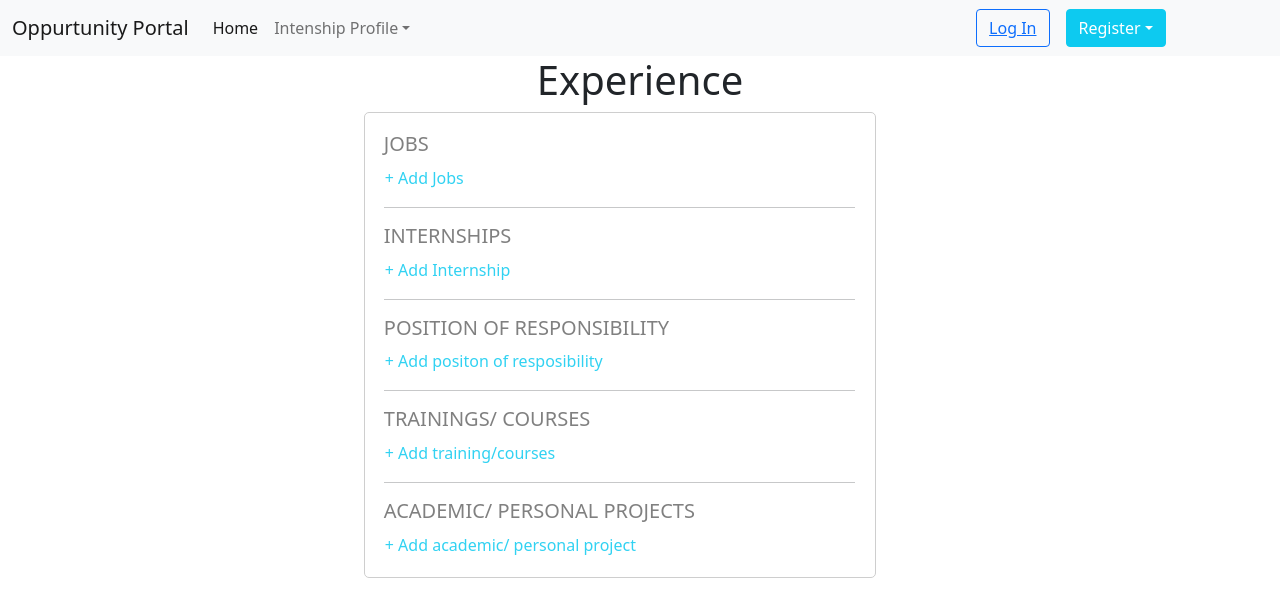
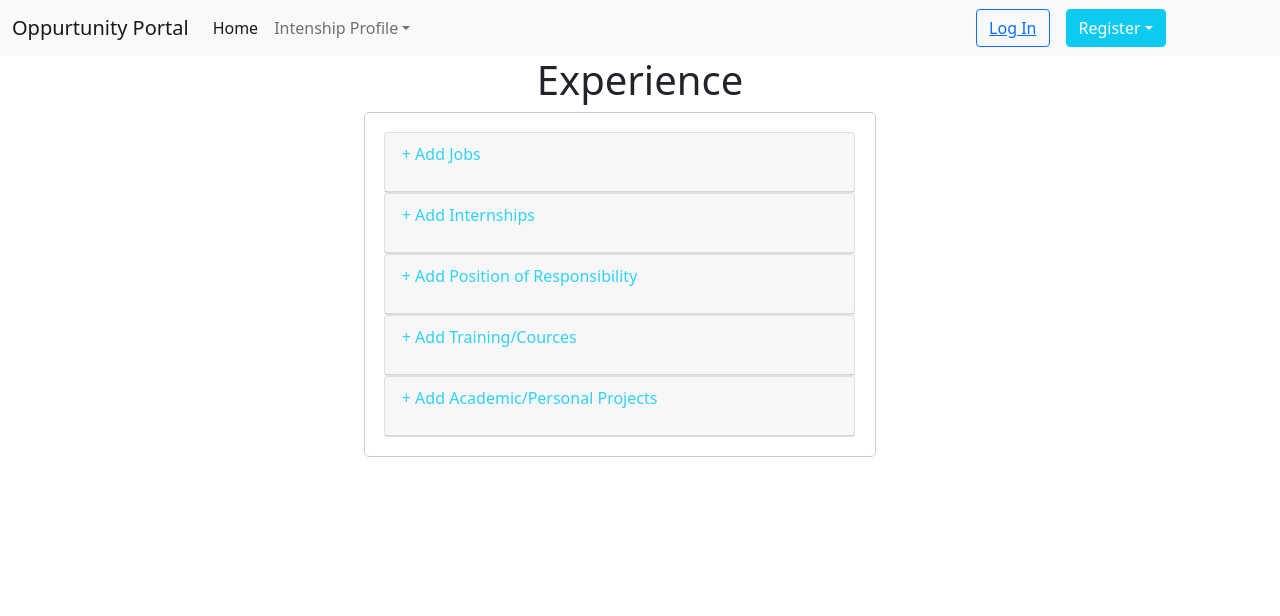
Before and after one commit to Umang-IIT/Oppurtunity-Portal, a React (Create React App) app: page /exp in a window 1280 px wide. Shown: the top 616 px of the page. Built offline with nearby package versions, Linux system fonts and the light colour scheme.

Commit message:
made style of experience similar to other sections

```diff
--- a/src/App.js
+++ b/src/App.js
@@ -1,43 +1,30 @@
-import React from 'react';
-import Navbar from './components/Navbar.jsx';
-import { BrowserRouter as Router, Route, Routes } from 'react-router-dom';
+import React from "react";
+import Navbar from "./components/Navbar.jsx";
+import { BrowserRouter as Router, Route, Routes } from "react-router-dom";
 import Signup from "./components/signup.jsx";
 import Signin from "./components/signin.jsx";
 import Skills from "./components/skills.jsx";
 import Experience from "./components/Experience";
 import Personal from "./components/Personal.jsx";
-import Education from './components/Education.jsx';
-import Footer from './components/Footer.jsx';
+import Education from "./components/Education.jsx";
+import Footer from "./components/Footer.jsx";
+import Home from "./components/Home.jsx";
 
 function App() {
-    return ( <
-        Router >
-        <
-        Navbar / >
-        <
-        Routes >
-        <
-        Route path = "/signup"
-        element = { < Signup / > }
-        /> <
-        Route exact path = "/signin"
-        element = { < Signin / > }
-        /> <
-        Route exact path = "/skills"
-        element = { < Skills / > }
-        /> <
-        Route exact path = "/exp"
-        element = { < Experience / > }
-        /> <
-        Route exact path = "/edu"
-        element = { < Education / > }
-        /> <
-        Route exact path = "/per"
-        element = { < Personal / > }
-        /> <
-        /Routes> <
-        /Router >
-    );
+  return (
+    <Router>
+      <Navbar />
+      <Routes>
+        <Route path="/signup" element={<Signup />} />{" "}
+        <Route path="/" element={<Home />} />{" "}
+        <Route exact path="/signin" element={<Signin />} />{" "}
+        <Route exact path="/skills" element={<Skills />} />{" "}
+        <Route exact path="/exp" element={<Experience />} />{" "}
+        <Route exact path="/edu" element={<Education />} />{" "}
+        <Route exact path="/per" element={<Personal />} />{" "}
+      </Routes>{" "}
+    </Router>
+  );
 }
 
 export default App;
--- a/src/components/Education.jsx
+++ b/src/components/Education.jsx
@@ -3,6 +3,7 @@ import { Accordion, Card, Col, Row, useAccordionButton } from "react-bootstrap";
 import { FormControl, FormLabel, RadioGroup, FormControlLabel, Radio, TextField, MenuItem, Select, InputLabel } from "@mui/material";
 import './edu.css';
 import Button from "@restart/ui/esm/Button";
+
 function CustomToggle({ children, eventKey }) {
     const [name, setName] = useState("+");
     const decoratedOnClick = useAccordionButton(eventKey, () => {
--- a/src/components/Experience.jsx
+++ b/src/components/Experience.jsx
@@ -1,27 +1,112 @@
-import React from "react";
+import React, { useState } from "react";
+import { Accordion, Card, Col, Row, useAccordionButton } from "react-bootstrap";
+import "./edu.css";
 import Input from "./Input";
+function CustomToggle({ children, eventKey }) {
+  const [name, setName] = useState("+");
+  const decoratedOnClick = useAccordionButton(eventKey, () => {
+    if (name === "+") {
+      setName("-");
+    } else {
+      setName("+");
+    }
+  });
 
-function Experience(){
-    return(
-        <div>
-            <div className="container">
-                <h1 style={{textAlign: "center"}}>Experience</h1>
-                <div className="container1">
-                    <Input Heading="JOBS" Add="Jobs"/>
-                    <hr />
-                    <Input Heading="INTERNSHIPS" Add="Internship"/>
-                    <hr />
-                    <Input Heading="POSITION OF RESPONSIBILITY" Add="positon of resposibility"/>
-                    <hr />
-                    <Input Heading="TRAININGS/ COURSES" Add="training/courses"/>
-                    <hr />
-                    <Input Heading="ACADEMIC/ PERSONAL PROJECTS" Add="academic/ personal project"/>
-                </div>
+  return (
+    <p className="btn add-btn accordheader" onClick={decoratedOnClick}>
+      {name} {children}
+    </p>
+  );
+}
 
-
-            </div>
+function Experience() {
+  return (
+    <div>
+      <div className="container">
+        <h1 style={{ textAlign: "center" }}>Experience</h1>
+        <div className="container1">
+          <Accordion className="widthAcc">
+            <Card>
+              <Card.Header>
+                <CustomToggle
+                  eventKey="0"
+                  children="Add Jobs"
+                  className="fw-bold"
+                ></CustomToggle>
+              </Card.Header>
+              <Accordion.Collapse eventKey="0">
+                <Card.Body>
+                  <Input Heading="JOBS" Add="Jobs" />
+                </Card.Body>
+              </Accordion.Collapse>
+            </Card>
+            <Card>
+              <Card.Header>
+                <CustomToggle
+                  eventKey="1"
+                  children="Add Internships"
+                  className="fw-bold"
+                ></CustomToggle>
+              </Card.Header>
+              <Accordion.Collapse eventKey="1">
+                <Card.Body>
+                  <Input Heading="INTERNSHIPS" Add="Internship" />
+                </Card.Body>
+              </Accordion.Collapse>
+            </Card>
+            <Card>
+              <Card.Header>
+                <CustomToggle
+                  eventKey="2"
+                  children="Add Position of Responsibility"
+                  className="fw-bold"
+                ></CustomToggle>
+              </Card.Header>
+              <Accordion.Collapse eventKey="2">
+                <Card.Body>
+                  <Input
+                    Heading="POSITION OF RESPONSIBILITY"
+                    Add="positon of resposibility"
+                  />
+                </Card.Body>
+              </Accordion.Collapse>
+            </Card>
+            <Card>
+              <Card.Header>
+                <CustomToggle
+                  eventKey="3"
+                  children="Add Training/Cources"
+                  className="fw-bold"
+                ></CustomToggle>
+              </Card.Header>
+              <Accordion.Collapse eventKey="3">
+                <Card.Body>
+                  <Input Heading="TRAININGS/COURSES" Add="training/courses" />
+                </Card.Body>
+              </Accordion.Collapse>
+            </Card>
+            <Card>
+              <Card.Header>
+                <CustomToggle
+                  eventKey="4"
+                  children="Add Academic/Personal Projects"
+                  className="fw-bold"
+                ></CustomToggle>
+              </Card.Header>
+              <Accordion.Collapse eventKey="4">
+                <Card.Body>
+                  <Input
+                    Heading="ACADEMIC/ PERSONAL PROJECTS"
+                    Add="academic/ personal project"
+                  />
+                </Card.Body>
+              </Accordion.Collapse>
+            </Card>
+          </Accordion>
         </div>
-    );
+      </div>
+    </div>
+  );
 }
 
 export default Experience;
--- a/src/components/Home.jsx
+++ b/src/components/Home.jsx
@@ -1,5 +1,6 @@
 import React from 'react';
 import "./Home.css";
+import Footer from './Footer';
 
 function Home(){
     return(
```
Also changed, not shown: 1 other file (tests, documents, lock files or other folders).
